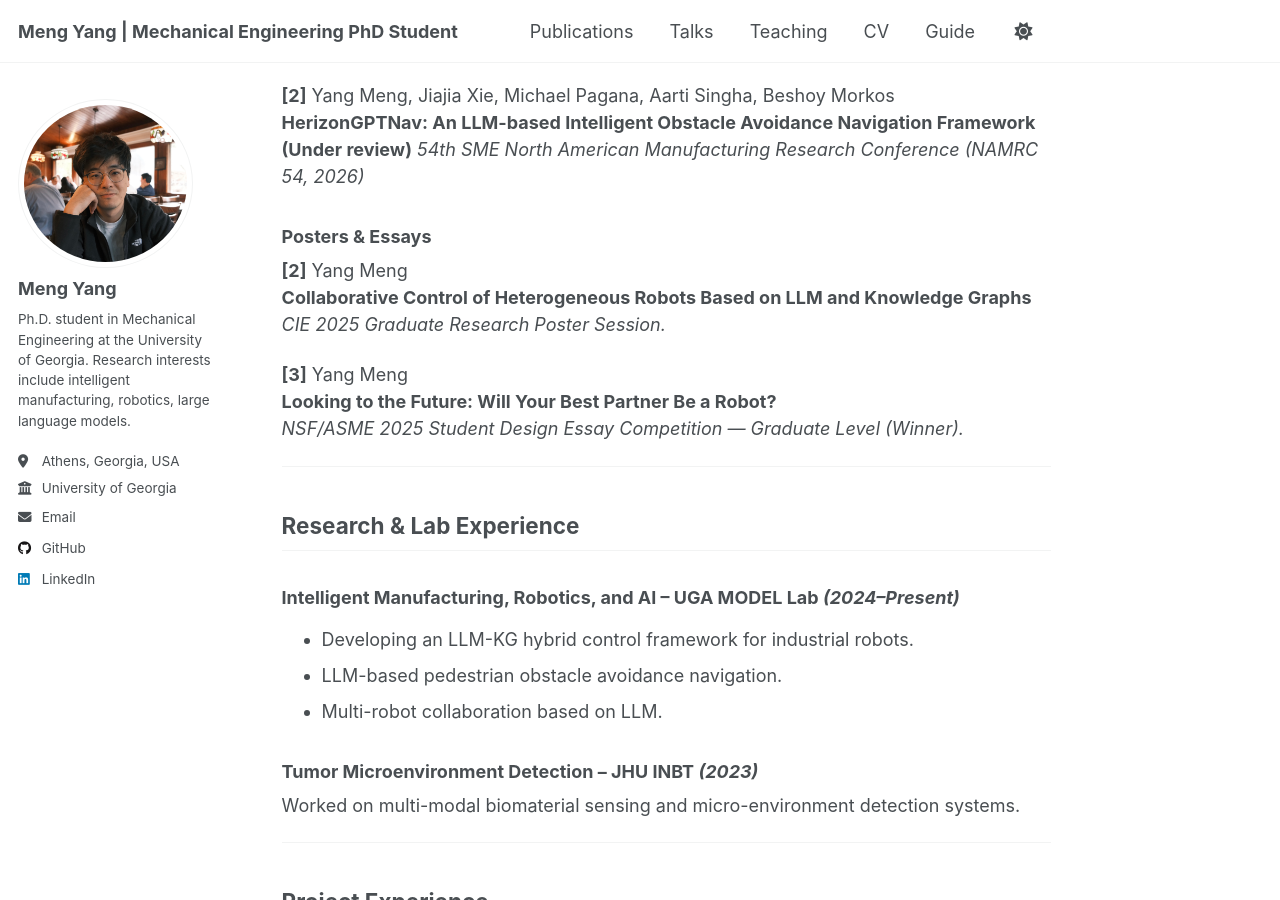
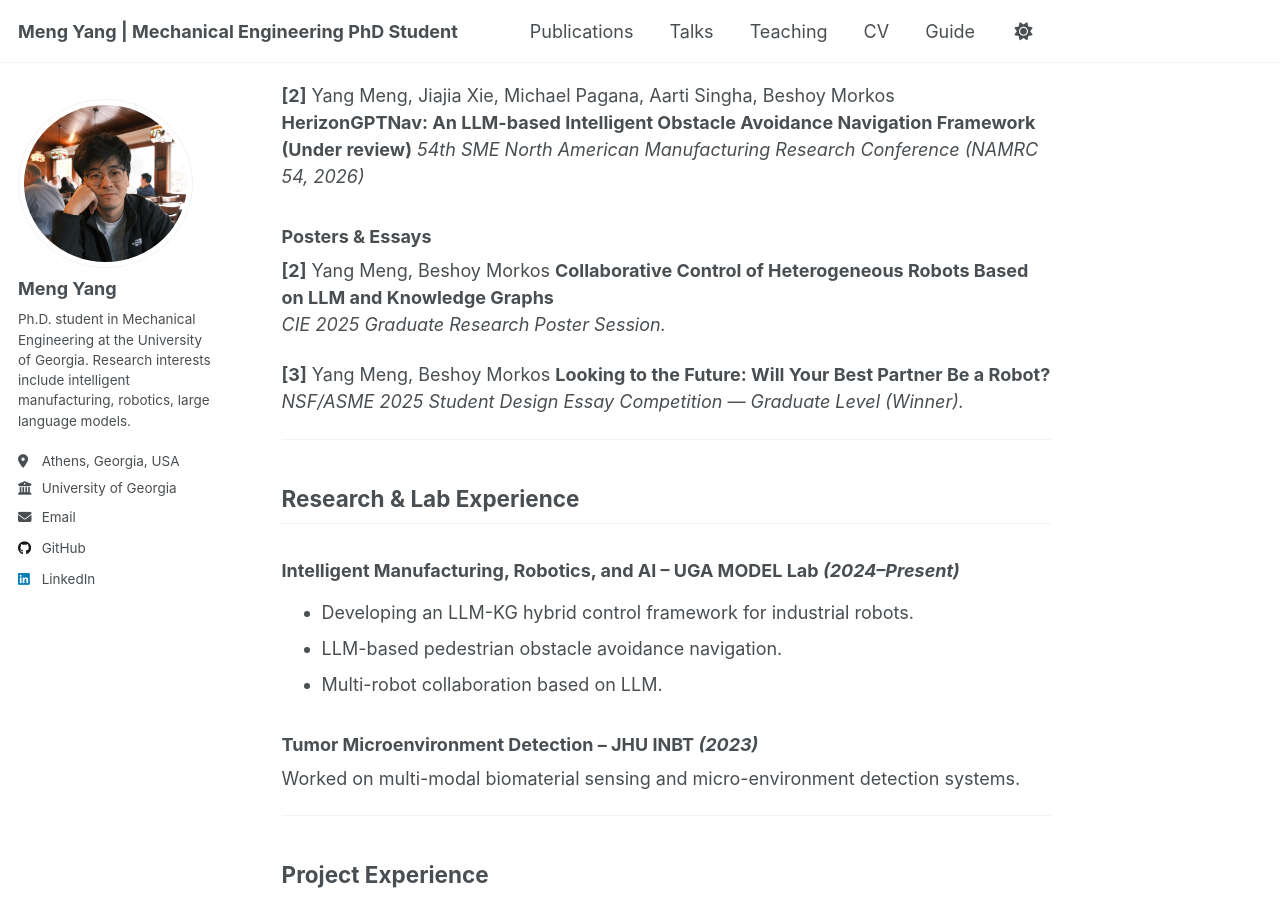
Before and after one commit to dreamocean612/Yang-Meng.github.io, a Jekyll site: the page built from _pages/about.md, in a window 1280 px wide and 900 px high, scrolled down 923 px. Built offline with Jekyll 4.4.1, drawn with Linux system fonts in a browser that asks for light colours; a script that is not in the unit is left out.

Commit message:
Update about.md

```diff
--- a/_pages/about.md
+++ b/_pages/about.md
@@ -40,12 +40,12 @@ Welcome to my academic homepage! I am a Ph.D. Candidate in the Mechanical Engine
 
 ### Posters & Essays
 
-**[2]** Yang Meng
+**[2]** Yang Meng, Beshoy Morkos
 **Collaborative Control of Heterogeneous Robots Based on LLM and Knowledge Graphs**
 *CIE 2025 Graduate Research Poster Session.*
 
 
-**[3]** Yang Meng
+**[3]** Yang Meng, Beshoy Morkos
 **Looking to the Future: Will Your Best Partner Be a Robot?**
 *NSF/ASME 2025 Student Design Essay Competition — Graduate Level (Winner).*
 
```
